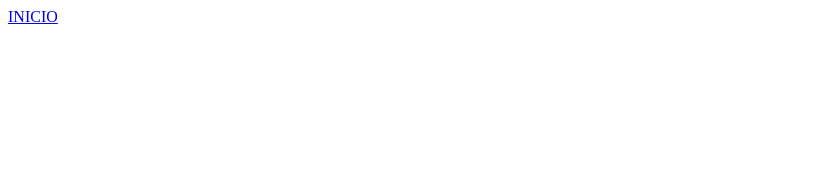
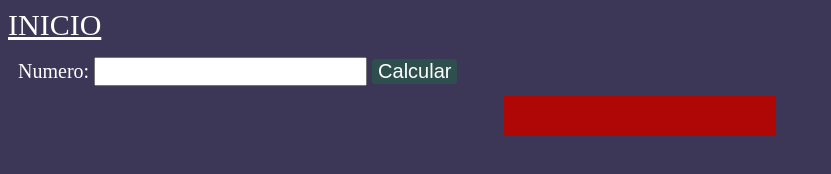
Before and after one commit to josueeegl/Ejercicios-JavaScript, a plain HTML site: page Ejercicio 1/index.html in a window 1280 px wide. Shown: the whole page, without its empty margins (0-831 px from the left). Drawn offline with Linux system fonts and the light colour scheme.

Commit message:
actualizacion 3

```diff
--- a/Ejercicio 1/Ejercicio1.js
+++ b/Ejercicio 1/Ejercicio1.js
@@ -0,0 +1,41 @@
+// Ejercicio 1
+
+
+// Obtenemos los numeros que el usuario va ingresando
+var input = document.getElementById('array');
+input.addEventListener('change', llenarArray, false);
+var numeros = Array();
+
+function llenarArray() {
+    var valor = input.value;
+    if(valor < 0){ alert('El numero ingresado debe ser positivo');}
+    else {
+    numeros.push(Number(valor));
+    alert('Se agregó un valor nuevo al array ' + numeros);}
+}
+
+// calculamos al cuadrado los numeros
+var arrCuadrado = Array();
+var calcular = (arrUsuario) => {
+    arrCuadrado = arrUsuario.map(num => {
+    return num * num;
+    });
+}
+
+function mostrar() {
+    var html = '<h3>Arreglo de numeros al cuadrado</h3>';
+    calcular(numeros);
+    console.log(arrCuadrado);
+    var contenedor = document.getElementById('resultado');
+    arrCuadrado.forEach(arr => {
+        html += `<li>${arr}</li>`
+    });
+    contenedor.innerHTML = html;
+
+    html = '<h3>Arreglo de numeros ingresados</h3>';
+    var contenedor2 = document.getElementById('ingresado');
+    numeros.forEach(arr => {
+        html += `<li>${arr}</li>`
+    });
+    contenedor2.innerHTML = html;
+}
--- /dev/null
+++ b/Ejercicio 1/css.css
@@ -0,0 +1,50 @@
+body {
+  background-color: rgba(12, 6, 44, 0.8);
+}
+.numer {
+  font-size: 20px;
+  color: #ffffff;
+}
+.entrada {
+  margin-top: 5px;
+  font-size: 20px;
+}
+button {
+  font-size: 20px;
+  background-color: darkslategrey;
+  color: white;
+  border: solid 0px;
+  border-radius: 4px;
+}
+#resultado {
+  background-color: rgb(175, 6, 6);
+  margin: auto;
+  padding: 10px;
+  width: 20%;
+}
+#ingresado {
+  background-color: rgb(175, 6, 6);
+  margin: auto;
+  padding: 10px;
+  width: 20%;
+
+}
+li {
+
+  list-style: none;
+  text-align: center;
+  text-decoration: none;
+  color: #ffffff;
+}
+a{
+
+  font-size: 30px;
+  color: #ffffff;
+}
+
+div {
+  margin: 10px;
+}
+h3{
+  color: #ffffff;
+}
--- a/Ejercicio 1/index.html
+++ b/Ejercicio 1/index.html
@@ -5,10 +5,21 @@
     <meta http-equiv="X-UA-Compatible" content="IE=edge">
     <meta name="viewport" content="width=device-width, initial-scale=1.0">
     <title>Ejercicio 1</title>
+    <link rel="stylesheet" href="css.css" type="text/css" />
 </head>
 <body>
+    <a href="../inicio.html"> INICIO </a>
     <div>
-        <a href="/inicio.html"> INICIO </a>
+        <label class="numer"
+        >Numero:
+        <input class="entrada" type="number" name="array" id="array" />
+        </label>
+         <button id="boton" onclick="mostrar()">Calcular</button>
     </div>
+    <div id="ingresado"></div>
+    <div id="resultado"></div>
+
+    <script src="/Ejercicio 1/Ejercicio1.js">
+    </script>
 </body>
 </html>
```
Also changed, not shown: inicio.html (+1 -1 lines), css-index.css (renamed from css/css-index.css), css/css-paginas.css (deleted).
